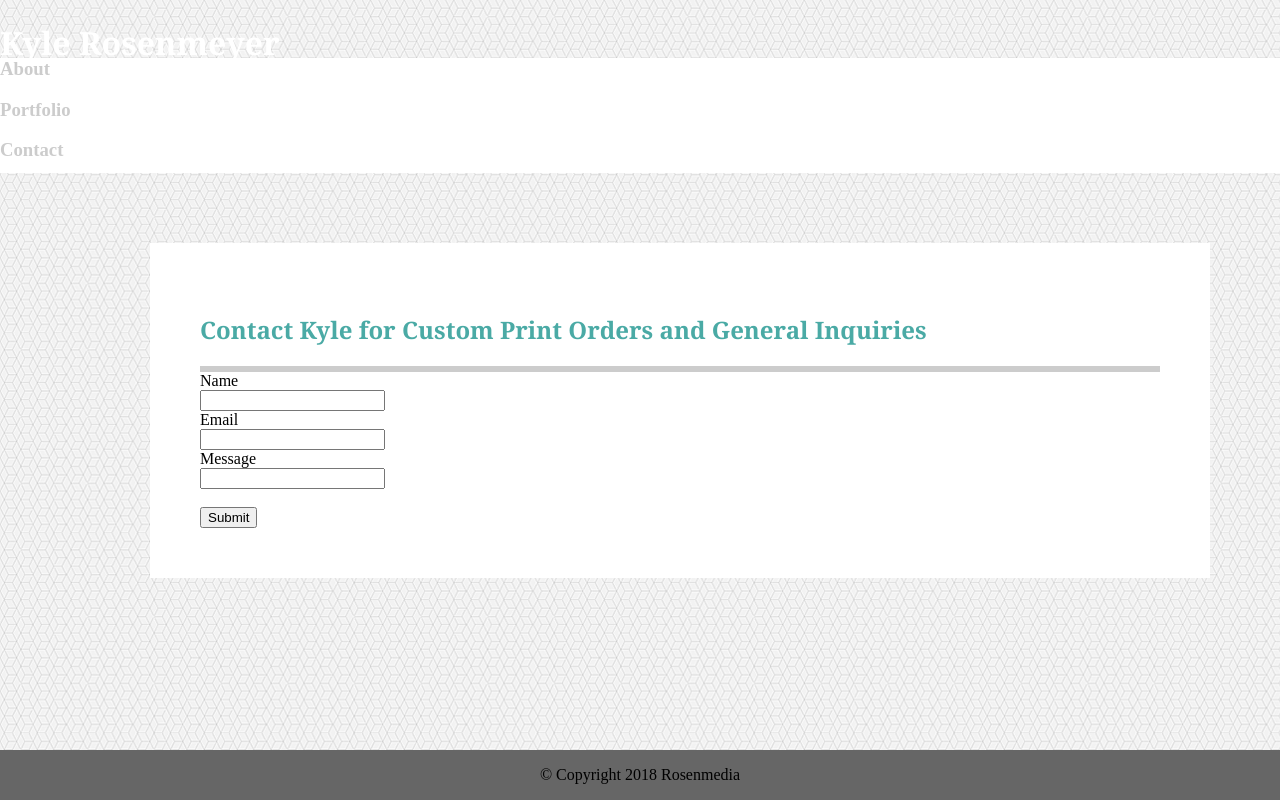
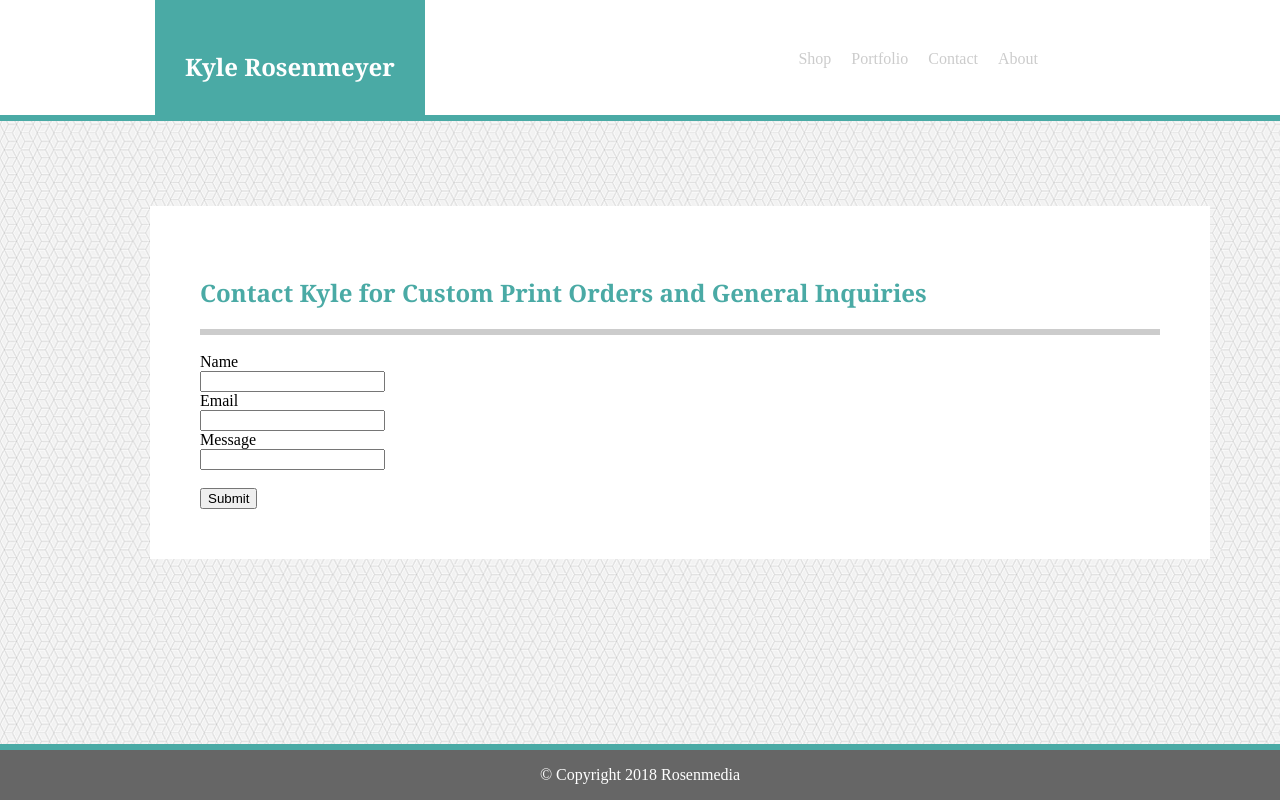
Before and after one commit to kylerosenmeyer/basic-portfolio, a plain HTML site: page contact.html in a window 1280 px wide. Drawn offline with Linux system fonts and the light colour scheme.

Commit message:
almost done

```diff
--- a/assets/css/style.css
+++ b/assets/css/style.css
@@ -3,13 +3,13 @@
 nav {
     position: sticky;
     top: 0;
-    width: 100%;
-    height: 115px;
+    /* width: 100%; */
+    /* height: 115px; */
     background-color: #ffffff;
-    color: #cccccc;
-    border: 0px;
-    margin: 0px;
-    z-index: -1;
+    /* color: #cccccc; */
+    /* border: 0px; */
+    /* margin: 0px; */
+    z-index: 1;
 }
 
 nav header {
@@ -33,22 +33,19 @@ nav ul {
     overflow: hidden;
 }
 
-nav li a {
-    border-right: 2px solid #cccccc;
+li a {
     float: right;
-    left: 500px;
-    top: 0px;
     z-index: 2;
-    padding: 50px 10px 50px 10px;
+    padding: 10px 10px 10px 10px;
+    margin: 40px 0px 40px 0px;
 }
 
-nav li a:last-child {
-    border-right: none;
+li {
+    border-right: 2px solid #777777;
 }
 
-nav li a:hover {
-    background-color: #777777;
-    color: #ffffff;
+li:last-child {
+    border-right: none;
 }
 
 body {
@@ -58,19 +55,24 @@ body {
 
 /* Link Styling */
 
-nav a:link {
+a:link {
     color: #cccccc;
     text-decoration: none;
 }
 
-nav a:active {
+a:active {
     color: #4aaaa5;
     text-decoration: none;
 }
 
-nav a:visited {
+a:visited {
     background-color: #ffffff;
     color: #cccccc;
+}
+
+a:hover {
+    background-color: #777777;
+    color: #ffffff;
 }
 
 /* Class Styling */
@@ -80,6 +82,7 @@ nav a:visited {
     bottom: 0px;
     width: 100%;
     background-color: #666666;
+    color: #ffffff
 }
 
 .main {
@@ -92,9 +95,13 @@ nav a:visited {
     width: 960px;
     padding: 50px;
     margin: 50px;
+    z-index: 0;
 }
 
-
+#image-gallery {
+    align-items: center;
+    padding: 20px;
+}
 
 .gray-border {
     background-color: #cccccc;
@@ -134,6 +141,7 @@ p {
     width: 100%;
     position: fixed;
     top: 115px;
+    z-index: 1;
 }
 
 #teal-border-bottom {
@@ -143,6 +151,6 @@ p {
 }
 
 #space {
-    width:200px;
+    width:210px;
     font-size: 0px;
 }
--- a/contact.html
+++ b/contact.html
@@ -8,31 +8,33 @@
     <link rel="stylesheet" type="text/css" media="screen" href="assets/css/style.css"/>
 </head>
 <body>
-    <!--Your Name Here-->
-    <header>
-        <h1>Kyle Rosenmeyer</h1>
-    </header>
 
-    <!--Nav Buttons Here-->
+    <!--Nav Bar-->
     <nav>
-        <div class="nav">
-            <h3>About</h3>
-        </div>
-        <div class="nav">
-            <h3>Portfolio</h3>
-        </div>
-        <div class="nav">
-            <h3>Contact</h3>
-        </div>
+            <!--Your Name Here-->
+             <header>
+                <h1>Kyle Rosenmeyer</h1>
+            </header>
+
+            <!--Nav Buttons-->
+            <ul>
+                <li><a id="space">space</a></li>
+                <li><a href="../basic-portfolio/index.html" target="blank">About</a></li>
+                <li><a href="../basic-portfolio/contact.html">Contact</a></li>
+                <li><a href="../basic-portfolio/portfolio.html" target="blank">Portfolio</a></li>
+                <li><a href="https://www.scapesgallery.com" target="blank">Shop</a></li>
+
+            </ul>
     </nav>
+    <br>
 
-    <div class="teal-border">
-    </div>
+    <div id="teal-border-top"></div>
 
     <!--Main Body-->
     <div class="main">
         <h2>Contact Kyle for Custom Print Orders and General Inquiries</h2>
         <div class="gray-border"></div>
+        <br>
 
         <!--This is the form code-->
         <form action="mailto:kyle@scapesgallery.com">
@@ -52,7 +54,7 @@
 
     <!--Footer-->
     <div class="footer">
-            <div class="teal-border">
+            <div id="teal-border-bottom">
             </div>
         <p><center>&copy; Copyright 2018 Rosenmedia</center></p>
     </div>
```
Also changed, not shown: index.html (+3 -3 lines), portfolio.html (+41 -23 lines), assets/images/cool-eclipse.jpg (added), assets/images/crooked-creek.jpg (added), 3 other files.
